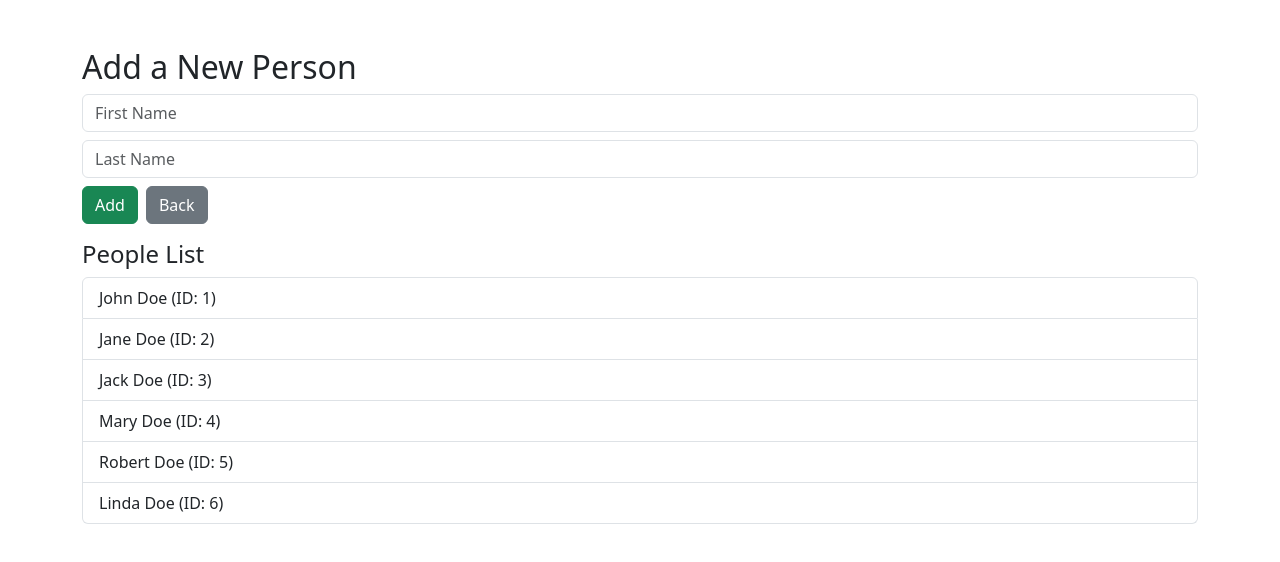
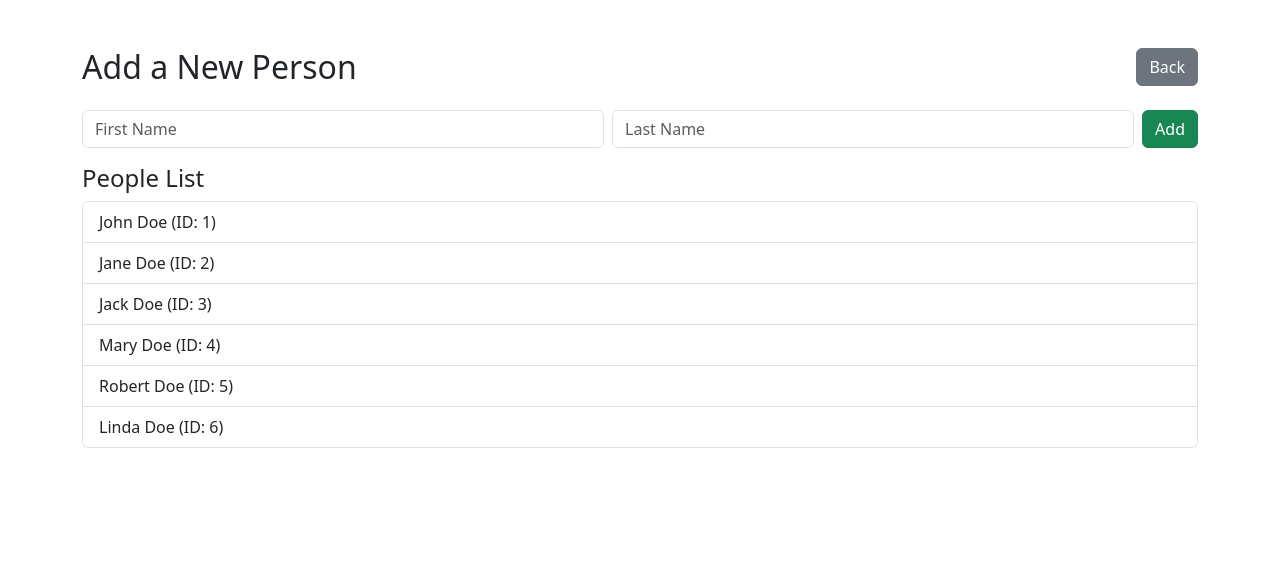
Before and after one commit to oveku/frontend-familytree, a React (Create React App) app: page /add-person in a window 1280 px wide. Shown: the top 562 px of the page. Built offline with nearby package versions, Linux system fonts and the light colour scheme.

Commit message:
mellomsjekkinn

```diff
--- a/src/AddPersonPage.js
+++ b/src/AddPersonPage.js
@@ -1,8 +1,6 @@
-
 import React, { useState } from 'react';
 import { ContextManager, initialContext } from './ContextManager';
 import { useNavigate } from 'react-router-dom';
-
 
 function AddPersonPage() {
   const [manager] = useState(() => new ContextManager(initialContext));
@@ -12,7 +10,8 @@ function AddPersonPage() {
   const [message, setMessage] = useState('');
   const navigate = useNavigate();
 
-  const handleAdd = () => {
+  const handleAdd = (e) => {
+    e.preventDefault();
     if (!firstname.trim() || !lastname.trim()) {
       setMessage('Please enter both first and last name.');
       return;
@@ -24,34 +23,38 @@ function AddPersonPage() {
     setMessage(`Added: ${newPerson.firstname} ${newPerson.lastname}`);
   };
 
-  const handleBack = () => {
-    navigate('/');
-  };
-
   return (
     <div className="container mt-5">
-      <h2>Add a New Person</h2>
-      <div className="mb-3">
+      <div className="d-flex justify-content-between align-items-center mb-4">
+        <h2 className="mb-0">Add a New Person</h2>
+        <button className="btn btn-secondary" onClick={() => navigate('/')}>Back</button>
+      </div>
+      <form className="mb-3" onSubmit={handleAdd} autoComplete="off">
+        <div className="row g-2 align-items-center">
+          <div className="col">
             <input
-          className="form-control mb-2"
+              className="form-control"
               placeholder="First Name"
               value={firstname}
               onChange={e => setFirstname(e.target.value)}
             />
+          </div>
+          <div className="col">
             <input
-          className="form-control mb-2"
+              className="form-control"
               placeholder="Last Name"
               value={lastname}
               onChange={e => setLastname(e.target.value)}
             />
-        <button className="btn btn-success me-2" onClick={handleAdd}>
+          </div>
+          <div className="col-auto">
+            <button className="btn btn-success" type="submit">
               Add
             </button>
-        <button className="btn btn-secondary" onClick={handleBack}>
-          Back
-        </button>
-        {message && <div className="alert alert-info mt-2">{message}</div>}
           </div>
+        </div>
+        {message && <div className="alert alert-info mt-3 mb-0">{message}</div>}
+      </form>
       <h4>People List</h4>
       <ul className="list-group">
         {people.map(person => (
--- a/src/App.js
+++ b/src/App.js
@@ -29,15 +29,17 @@ function MainPage() {
     <div className="App">
       <header className="App-header">
         <h1>Heritage</h1>
-        <button className="btn btn-primary mt-3 me-2" onClick={goToAddPerson}>
-          Go to Add Person Page
-        </button>
-        <button className="btn btn-secondary mt-3 me-2" onClick={goToConnectPeople}>
-          Connect People
-        </button>
-        <button className="btn btn-info mt-3" onClick={goToShowTree}>
-          Show Tree
-        </button>
+        <div className="d-flex flex-wrap justify-content-center gap-2 mt-3">
+          <button className="btn btn-primary" onClick={goToAddPerson}>
+            Add Person
+          </button>
+          <button className="btn btn-secondary" onClick={goToConnectPeople}>
+            Connect People
+          </button>
+          <button className="btn btn-info" onClick={goToShowTree}>
+            Show Tree
+          </button>
+        </div>
       </header>
       <div className="container mt-4" style={{maxWidth: 600}}>
         <h3 className="mb-3">People</h3>
@@ -76,8 +78,10 @@ function App() {
 function ShowTreePageWithBack() {
   const navigate = useNavigate();
   return (
-    <div>
-      <button className="btn btn-secondary m-3" onClick={() => navigate('/')}>Back</button>
+    <div className="container-fluid p-0">
+      <div className="d-flex justify-content-start p-3">
+        <button className="btn btn-secondary" onClick={() => navigate('/')}>Back</button>
+      </div>
       <ShowTreePage />
     </div>
   );
@@ -87,8 +91,10 @@ function ShowTreePageWithBack() {
 function ConnectPeopleWithBack() {
   const navigate = useNavigate();
   return (
-    <div>
-      <button className="btn btn-secondary m-3" onClick={() => navigate('/')}>Back</button>
+    <div className="container-fluid p-0">
+      <div className="d-flex justify-content-start p-3">
+        <button className="btn btn-secondary" onClick={() => navigate('/')}>Back</button>
+      </div>
       <ConnectPeople />
     </div>
   );
--- a/src/ConnectPeople.js
+++ b/src/ConnectPeople.js
@@ -1,5 +1,3 @@
-import React, { useState } from 'react';
-import { ContextManager, initialContext } from './ContextManager';
 
 function ConnectPeople() {
   const [manager] = useState(() => new ContextManager(initialContext));
@@ -9,7 +7,8 @@ function ConnectPeople() {
   const [relation, setRelation] = useState('spouse');
   const [message, setMessage] = useState('');
 
-  const handleConnect = () => {
+  const handleConnect = (e) => {
+    e.preventDefault();
     if (!person1 || !person2 || person1 === person2) {
       setMessage('Please select two different people.');
       return;
@@ -44,7 +43,11 @@ function ConnectPeople() {
 
   return (
     <div className="container mt-5">
-      <h2>Connect Two People</h2>
+      <div className="d-flex justify-content-between align-items-center mb-4">
+        <h2 className="mb-0">Connect Two People</h2>
+        <button className="btn btn-secondary" onClick={() => window.history.back()}>Back</button>
+      </div>
+      <form onSubmit={handleConnect} autoComplete="off">
         <div className="row mb-3">
           <div className="col">
             <label>Person 1</label>
@@ -73,11 +76,15 @@ function ConnectPeople() {
               <option value="other">Other</option>
             </select>
           </div>
+          <div className="col-auto align-self-end">
+            <button className="btn btn-primary" type="submit">Connect</button>
           </div>
-      <button className="btn btn-primary" onClick={handleConnect}>Connect</button>
+        </div>
         {message && <div className="alert alert-info mt-2">{message}</div>}
+      </form>
     </div>
   );
 }
 
 export default ConnectPeople;
+import React, { useState } from 'react';
--- a/src/ContextExample.js
+++ b/src/ContextExample.js
@@ -9,9 +9,11 @@ function ContextExample() {
   const [firstname, setFirstname] = useState('');
   const [lastname, setLastname] = useState('');
 
+
   // Add a new person
-  const handleAdd = () => {
-    if (!firstname || !lastname) return;
+  const handleAdd = (e) => {
+    e.preventDefault();
+    if (!firstname.trim() || !lastname.trim()) return;
     manager.create({ firstname, lastname });
     setPeople([...manager.read()]);
     setFirstname('');
@@ -27,23 +29,31 @@ function ContextExample() {
   return (
     <div className="container mt-4">
       <h2>Family Context Example</h2>
-      <div className="mb-3">
+      <form className="mb-3" onSubmit={handleAdd} autoComplete="off">
+        <div className="row g-2 align-items-center">
+          <div className="col">
             <input
-          className="form-control mb-2"
+              className="form-control"
               placeholder="First Name"
               value={firstname}
               onChange={e => setFirstname(e.target.value)}
             />
+          </div>
+          <div className="col">
             <input
-          className="form-control mb-2"
+              className="form-control"
               placeholder="Last Name"
               value={lastname}
               onChange={e => setLastname(e.target.value)}
             />
-        <button className="btn btn-primary" onClick={handleAdd}>
+          </div>
+          <div className="col-auto">
+            <button className="btn btn-primary" type="submit">
               Add Person
             </button>
           </div>
+        </div>
+      </form>
       <ul className="list-group">
         {people.map(person => (
           <li key={person.id} className="list-group-item d-flex justify-content-between align-items-center">
--- a/src/ShowTreePage.js
+++ b/src/ShowTreePage.js
@@ -105,7 +105,7 @@ function ShowTreePage() {
               y2={arrow.to.y - containerRect.top}
               stroke={arrow.type === 'spouse' ? 'blue' : 'green'}
               strokeWidth={2}
-              markerEnd="url(#arrowhead)"
+              markerEnd={arrow.type === 'spouse' ? undefined : 'url(#arrowhead)'}
             />
           ))}
           <defs>
```
Lines whose indentation alone changed are shown as unchanged.
